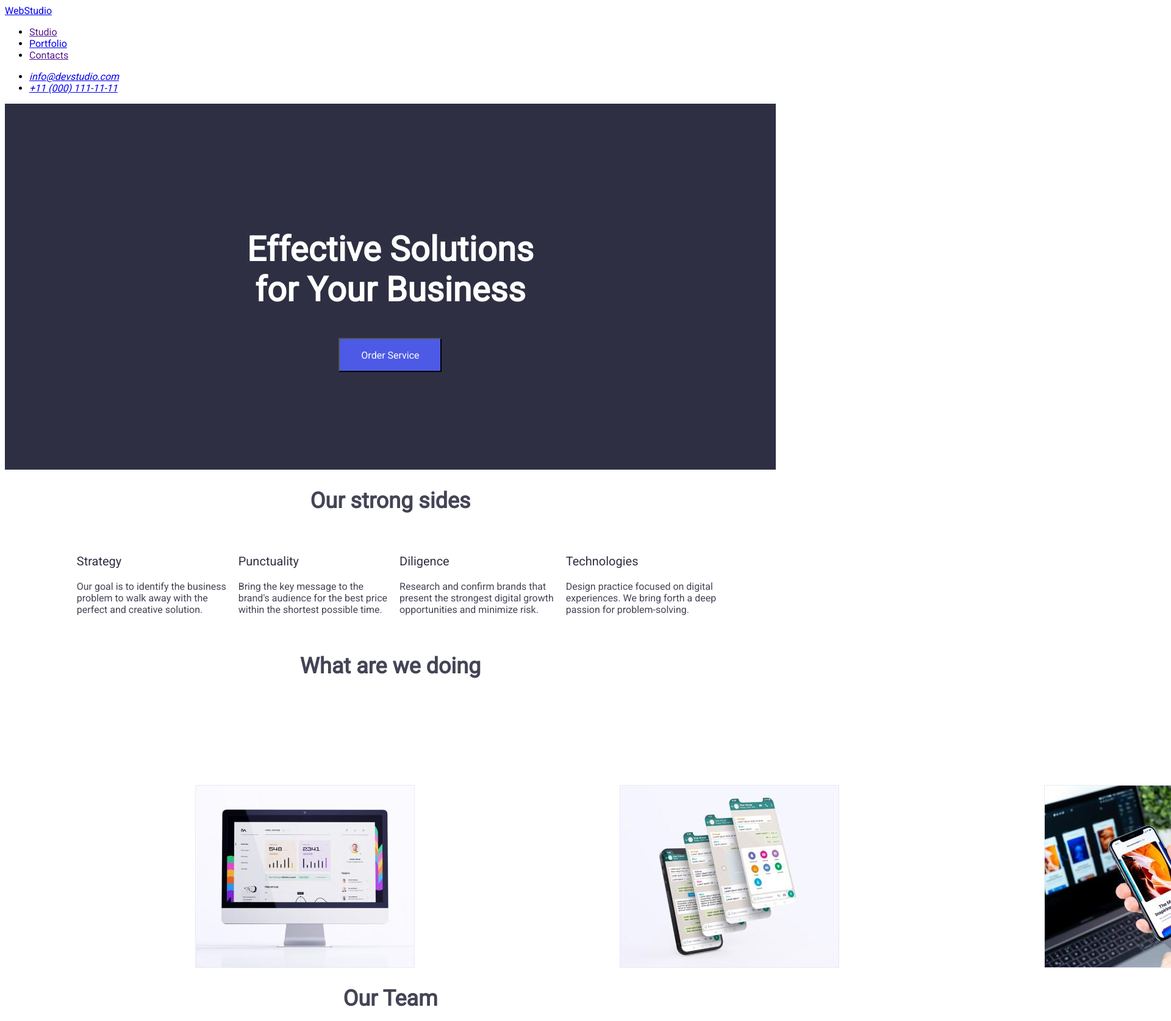
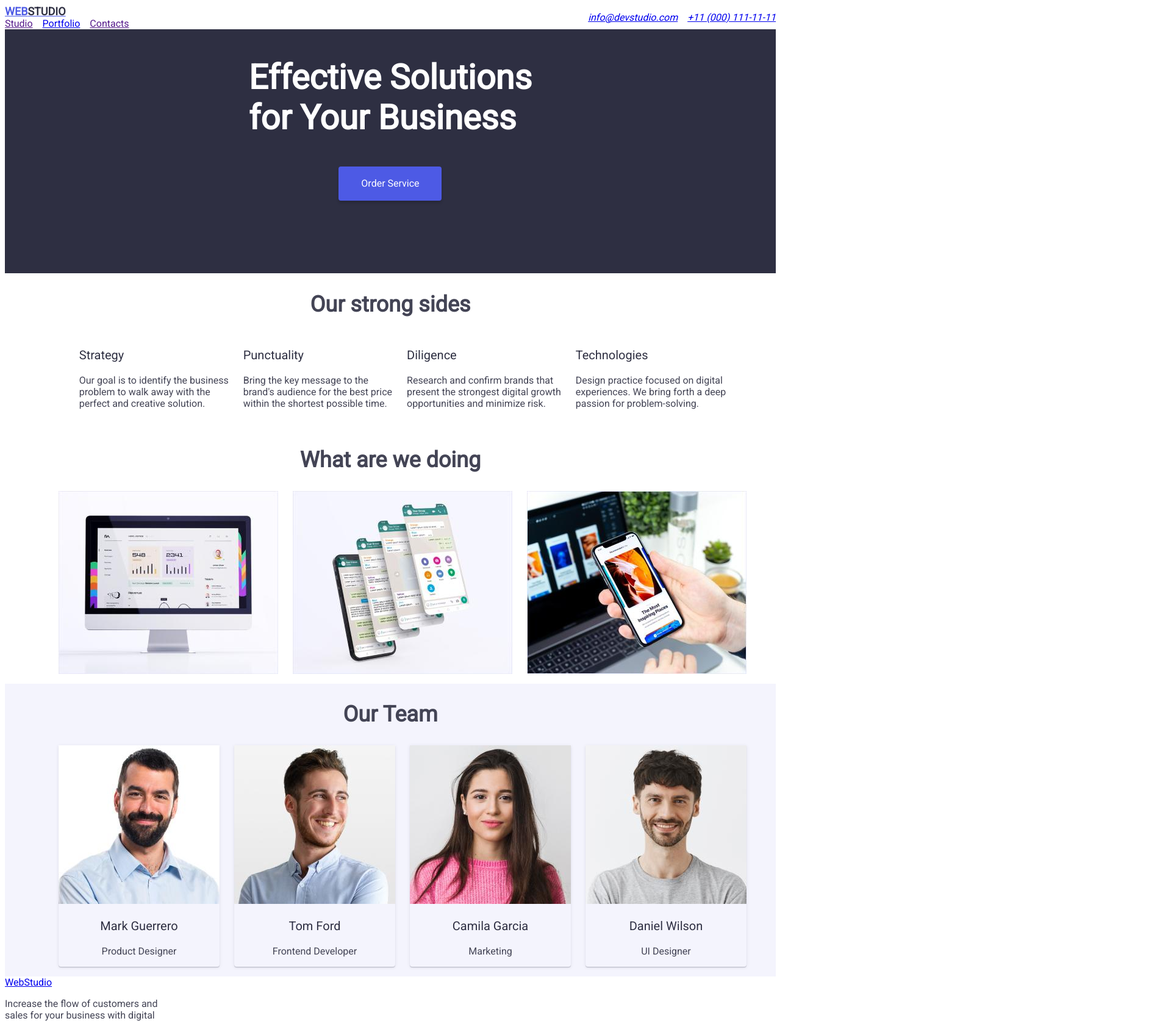
Before and after one commit to Lastora/goit-markup-hw-02, a plain HTML site: page index.html in a window 1280 px wide. Shown: the top 1674 px of the page at 61% size, 1920 px wide, since content can reach past the window. Drawn offline with Linux system fonts and the light colour scheme.

Commit message:
CSS layouts

```diff
--- a/index.html
+++ b/index.html
@@ -9,19 +9,20 @@
     <title>Webstudio</title>
 </head>
 <body>
-    <header>
+
+    <header class="header">
         <nav>
-            <a href="./index.html">WebStudio</a>
+            <a href="./index.html" class="logo">Web<span class="logo">Studio</span></a>
             <ul>
             <li><a href="">Studio</a></li>
             <li><a href="./portfolio.html">Portfolio</a></li>
             <li><a href="">Contacts</a></li>
             </ul>
         </nav>
-        <address>
-            <ul>
-                <li><a href="mailto:info@devstudio.com">info@devstudio.com</a></li>
-                <li><a href="tel:+110001111111">+11 (000) 111-11-11</a></li>
+        <address class="address">
+            <ul class="contact-list">
+                <li class="contact-list"><a href="mailto:info@devstudio.com">info@devstudio.com</a></li>
+                <li class="contact-list"><a href="tel:+110001111111">+11 (000) 111-11-11</a></li>
             </ul>
         </address>
     </header>
@@ -29,7 +30,7 @@
         <!--Order your business-->
         <div class="main-section">
         <section>
-            <div class="bsnss">
+            <div >
             <h1>Effective Solutions <br> for Your Business</h1>
             </div>
             <div class="button">
@@ -38,11 +39,9 @@
         </section>
         </div>
         <!--Pros-->
+        <div class="section-pros">
         <section>
-            <div class="strong-sides">
-            <h2>Our strong sides</h2>
-            </div>
-            <div class="strong-sides">
+            <h2 class="section-pros">Our strong sides</h2>
             <ul class="pros-list">
                 <li>
                 <h3 class="pros-list">Strategy</h3>
@@ -62,12 +61,13 @@
                     <p>Design practice focused on digital<br> experiences. We bring forth a deep<br> passion for problem-solving.</p>
                 </li>
             </ul>
-            </div>
         </section>
+        </div>
+
         <!--Images-->
+        <div class="about">
         <section>
             <h2 class="about">What are we doing</h2>
-            <div class="image-section">
             <ul class="image-list">
                 <li class="image-list">
                     <img
@@ -94,61 +94,42 @@
                     />
                 </li>
             </ul>
-            </div>
         </section>
+        </div>
         <!--Our Team-->
+        <div class="our-team">
         <section>
-            <h2 class="about">Our Team</h2>
-            <div class="team">
-            <ul class="team-list">
-                <li class="team-list">
-                <img
-                src="./images/mark.jpg"
-                alt="Mark Guerrero. Product Designer"
-                width="264"
-                height="260"
-                />
-                <h3>Mark Guerrero</h3>
-                <p>Product Designer</p>
+            <h2 class="our-team">Our Team</h2>
+            <ul class="our-team-images">
+                <li class="image-border">
+                    <img src="./images/mark.jpg" alt="Mark Guerrero, Product Designer" width="264" height="260">
+                    <h3 class="our-team-images">Mark Guerrero</h3>
+                    <p class="our-team-images">Product Designer</p>
                 </li>
-                <li class="team-list">
-                <img
-                src="./images/tom.jpg"
-                alt="Tom Ford Frontend Developer"
-                width="264"
-                height="260"
-                />
-                <h3>Tom Ford</h3>
-                <p>Frontend Developer</p>
+                <li class="image-border">
+                    <img src="./images/tom.jpg" alt="Tom Ford, Frontend Developer" width="264" height="260">
+                    <h3 class="our-team-images">Tom Ford</h3>
+                    <p class="our-team-images">Frontend Developer</p>
                 </li>
-                <li class="team-list">
-                <img
-                src="./images/camila.jpg"
-                alt="Camila Garcia Marketing"
-                width="264"
-                height="260"
-                />
-                <h3>Camila Garcia</h3>
-                <p>Marketing</p>
+                <li class="image-border">
+                    <img src="./images/camila.jpg" alt="Camila Garcia, Marketing" width="264" height="260">
+                    <h3 class="our-team-images">Camila Garcia</h3>
+                    <p class="our-team-images">Marketing</p>
                 </li>
-                <li class="team-list">
-                <img
-                src="./images/daniel.jpg"
-                alt="Daniel Wilson UI Designer"
-                width="264"
-                height="260"
-                />
-                <h3>Daniel Wilson</h3>
-                <p>UI Designer</p>
+                <li class="image-border">
+                    <img src="./images/daniel.jpg" alt="Daniel Wilson, UI Designer" width="264" height="260">
+                    <h3 class="our-team-images">Daniel Wilson</h3>
+                    <p class="our-team-images">UI Designer</p>
                 </li>
             </ul>
-            </div>
+
         </section>
+        </div>
     </main>
     <!--Footer-->
     <footer>
         <a href="./index.html">WebStudio</a>
-        <p>Increase the flow of customers and sales for your business with digital marketing & growth solutions.</p>
+        <p>Increase the flow of customers and<br> sales for your business with digital<br> marketing & growth solutions.</p>
     </footer>
     </body>
 
--- a/styles/styles.css
+++ b/styles/styles.css
@@ -22,20 +22,53 @@ p{
     font-size: 16px;
     font-weight: 400;
 }
-.main-section {
+.header {
     display: flex;
-    flex-direction: column;
+    justify-content: space-between;
     align-items: center;
+}
+nav ul {
+    display: flex;
+    list-style: none;
+    margin: 0;
+    padding: 0;
+}
+nav li {
+    margin-right: 1rem;
+}
+.address {
+    display: flex;
+    justify-content: flex-end;
+    align-items: center;
+}
+.contact-list {
+    display: flex;
+    list-style: none;
+    margin: 0;
+    padding: 0;
+}
+.contact-list li {
+    margin-left: 1rem;
+}
+.logo{
+    display:flex;
+    flex-direction: row;
+    justify-content: flex-start;
+    font-family: 'Raleway' sans-serif;
+    font-size: 18px;
+    font-weight: 800;
+    text-transform: uppercase;
+    color: #4D5AE5;
+}
+.logo > span{
+color: #2E2F42;
+}
+.main-section{
+    display: flex;
     justify-content: center;
     background-color: #2E2F42;
-    width: 100%;
-    height: 600px;
-    left: 636px;
-    top: 72px;
-    text-align: center;
-    letter-spacing: 0.02em;
+    height: 400px;
 }
-
 .button{
     display: flex;
     justify-content: center;
@@ -48,67 +81,68 @@ p{
     width: 169px;
     height: 56px;
     font-family: 'Roboto', sans-serif;
-
+    border: none;
+    box-shadow: 0px 4px 4px rgba(0, 0, 0, 0.15);
+        border-radius: 4px;
 }
-.bsnss{
-    display:flex;
+.section-one-button:hover{
+    font-weight: 500px;
+    font-size: 16px;
+    color: #FFFFFF;
+    background-color: #404BBF;
+    cursor: pointer;
+}
+.section-pros{
+    display: flex;
     justify-content: center;
-    align-items: center;
 }
-.strong-sides{
+.section-pros > h2{
     display: flex;
     justify-content: center;
 }
 .pros-list{
     display: flex;
-    justify-content: left;
+    justify-content: space-between;
     list-style: none;
-}
-.pros-list li{
-    margin-right: 20px;
+    gap: 24px;
 }
 .about{
     display: flex;
     justify-content: center;
 }
-.image-section{
+.about > h2{
     display: flex;
-    justify-content: space-around;
+    justify-content: center;
 }
 .image-list{
     display: flex;
+    flex-direction: row;
     list-style: none;
-    padding-left: 156px;
-    padding-right: 156px;
-    padding-top: 72px;
-    margin: 0;
+    gap: 24px;
 }
-.image-list li{
-    margin-right: 24px;
+.our-team{
+    display: flex;
+    justify-content: center;
+    background-color: #F4F4FD;
 }
-.team{
+.our-team > h2{
     display: flex;
-    justify-content: space-around;
+    justify-content: center;
 }
-.team-list{
+.our-team-images{
     display: flex;
-        list-style: none;
-        flex-direction: row;
-        justify-content: center;
-        align-items: center;
-        padding: 0px 0px 32px;
-        gap: 32px;
-            width: 264px;
-            height: 380px;
-            left: 1020px;
-            top: 1780px;
-            box-shadow: 0px 1px 6px rgba(46, 47, 66, 0.08), 0px 1px 1px rgba(46, 47, 66, 0.16), 0px 2px 1px rgba(46, 47, 66, 0.08);
-            border-radius: 0px 0px 4px 4px;
-
+    list-style: none;
+    gap: 24px;
 }
-.team-list li{
-    display: inline-block;
-        vertical-align: top;
-        text-align: center;
-        margin:0 px;
+.image-border{
+    box-shadow: 0px 1px 6px rgba(46, 47, 66, 0.08), 0px 1px 1px rgba(46, 47, 66, 0.16), 0px 2px 1px rgba(46, 47, 66, 0.08);
+    border-radius: 0px 0px 4px 4px;
 }
+.our-team-images h3{
+    display: flex;
+    justify-content: center;
+}
+.our-team-images p{
+display: flex;
+justify-content: center;
+}
```
